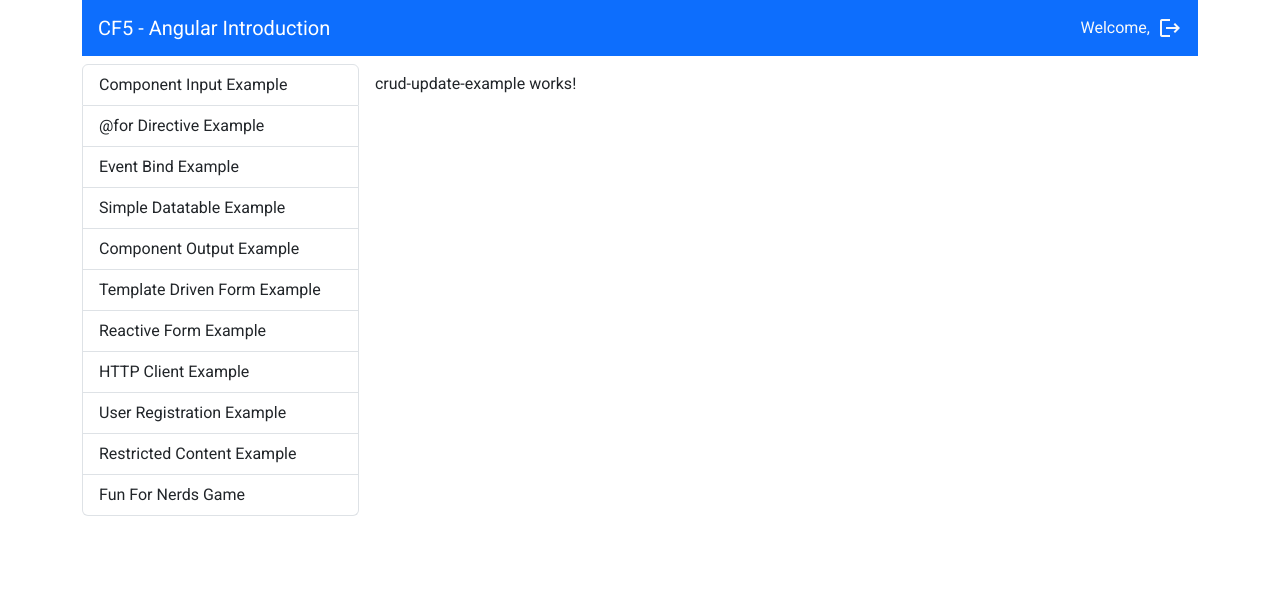
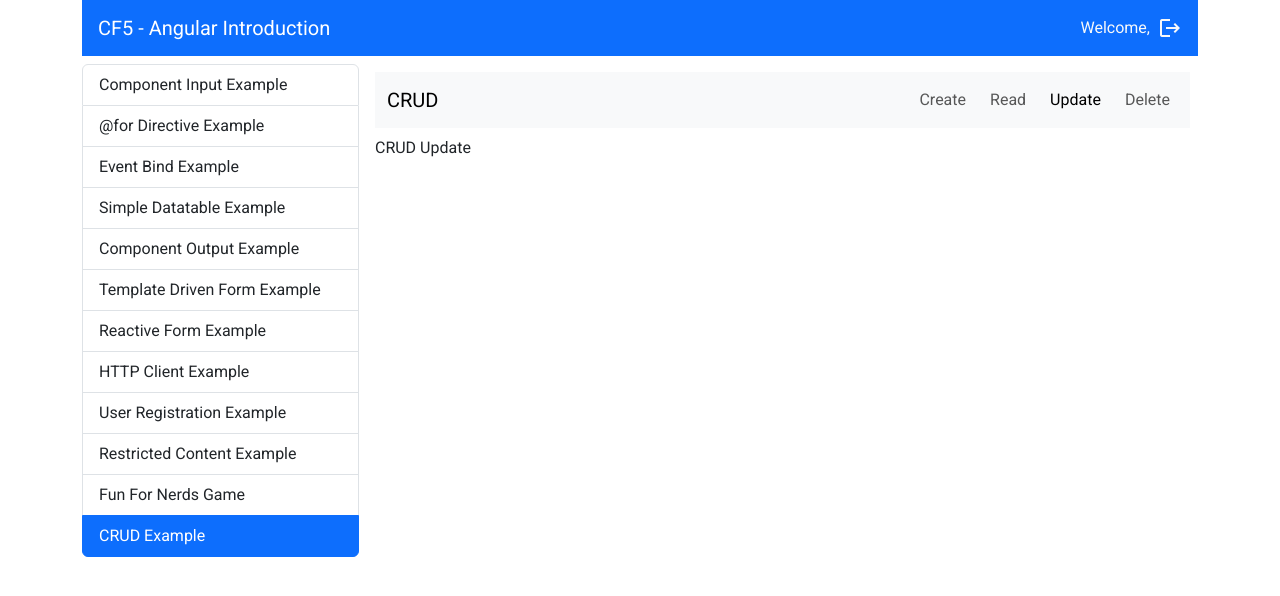
Before and after one commit to elisavetTerz/angular-introduction, an Angular app: page /crud-example/update in a window 1280 px wide. Shown: the top 596 px of the page. Built offline with nearby package versions, Linux system fonts and the light colour scheme; sample sign-in values are in the browser's storage.

Commit message:
crud-example add to list

```diff
--- a/src/app/components/crud/crud-update-example/crud-update-example.component.html
+++ b/src/app/components/crud/crud-update-example/crud-update-example.component.html
@@ -1 +1,4 @@
-<p>crud-update-example works!</p>
+<div class="d-flex flex-column gap-2">
+    <app-crud-navbar></app-crud-navbar>
+    <div>CRUD Update</div>
+</div>
--- a/src/app/components/list-group-menu/list-group-menu.component.ts
+++ b/src/app/components/list-group-menu/list-group-menu.component.ts
@@ -46,6 +46,7 @@ export class ListGroupMenuComponent {
     {
       text: 'Fun For Nerds Game',
       routerLink: 'fun-for-nerds'
-    }
+    },
+    { text: 'CRUD Example', routerLink: 'crud-example' },
   ];
 }
```
